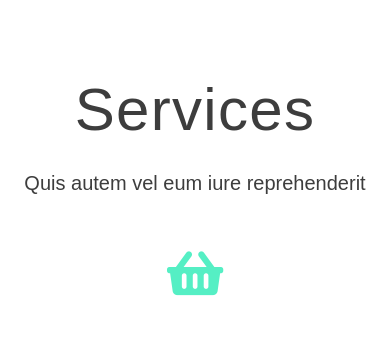
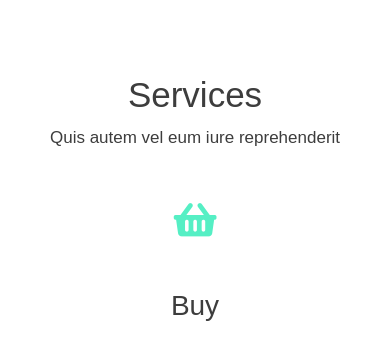
Before and after one commit to adam-ciolek/learning-git-1, a website: page index.html in a window 390 px wide. Shown: the part 697-1042 px from the top of the page. Drawn offline with nearby package versions, Linux system fonts and the light colour scheme.

Commit message:
Add @media style for mobile

```diff
--- a/index.html
+++ b/index.html
@@ -39,7 +39,7 @@
     </nav>
     <section>
         <div class="container">
-            <h2 class="global-tile">Services</h2>
+            <h2 class="global-title">Services</h2>
             <p class="mb-5">Quis autem vel eum iure reprehenderit</p>
             <div class="row">
                 <div class="col-sm-12 col-md-4 mb-2">
@@ -69,7 +69,7 @@
 
     <section class="section-background">
         <div class="container">
-            <h2 class="global-tile">Category</h2>
+            <h2 class="global-title">Category</h2>
             <p class="mb-5">Quis autem vel eum iure reprehenderit</p>
             <div class="row mt-3">
                 <div class="col-sm-12 col-md-4">
--- a/sass/style.scss
+++ b/sass/style.scss
@@ -243,4 +243,24 @@ ul li ul li {
     padding: 10px 15px;
 }
 
+.global-title {
+    font-size: 35px;
+}
+
+.main-h3 {
+    font-size: 28px;
+}
+
+.main-icon {
+    font-size: 38px;
+}
+
+p {
+    font-size: 17px;
+}
+
+.footer-text i {
+    font-size: 24px;
+}
+
  }
```
Also changed, not shown: css/style.css, 1 other file.
